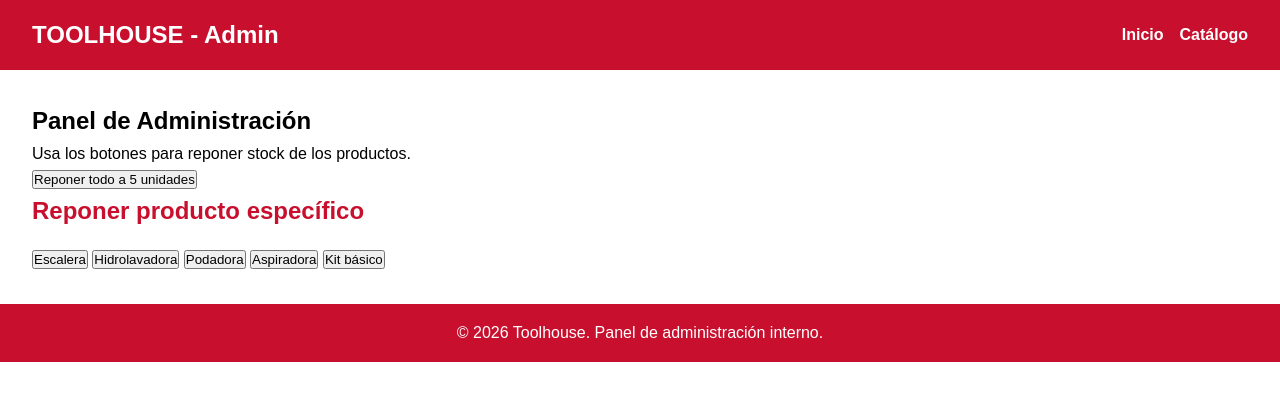
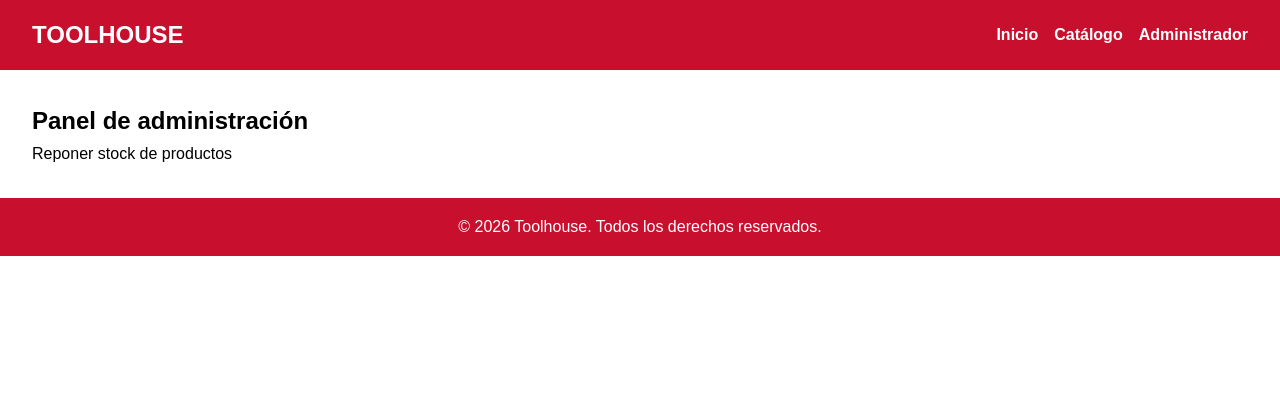
Before and after one commit to thotbcs-rat/toolhouse-web-, a plain HTML site: page admin.html in a window 1280 px wide. Drawn offline with Linux system fonts and the light colour scheme.

Commit message:
Update admin.html

```diff
--- a/admin.html
+++ b/admin.html
@@ -3,50 +3,35 @@
 <head>
   <meta charset="UTF-8">
   <meta name="viewport" content="width=device-width, initial-scale=1.0">
-  <title>Toolhouse - Panel de Administración</title>
+  <title>Toolhouse - Administrador</title>
   <link rel="stylesheet" href="css/style.css">
 </head>
 <body>
 
-  <!-- Header -->
   <header>
-    <div class="logo">TOOLHOUSE - Admin</div>
+    <div class="logo">TOOLHOUSE</div>
     <nav>
       <ul>
         <li><a href="index.html">Inicio</a></li>
         <li><a href="catalogo.html">Catálogo</a></li>
+        <li><a href="admin.html">Administrador</a></li>
       </ul>
     </nav>
   </header>
 
-  <!-- Panel de administración -->
   <main>
     <section class="admin-panel">
-      <h1>Panel de Administración</h1>
-      <p>Usa los botones para reponer stock de los productos.</p>
+      <h1>Panel de administración</h1>
+      <p>Reponer stock de productos</p>
 
-      <!-- Botón para reponer todo -->
-      <button id="reponer-todo" class="btn">Reponer todo a 5 unidades</button>
-
-      <!-- Lista de productos individuales -->
-      <div class="productos-admin">
-        <h2>Reponer producto específico</h2>
-        <button class="btn" data-producto="Escalera">Escalera</button>
-        <button class="btn" data-producto="Hidrolavadora">Hidrolavadora</button>
-        <button class="btn" data-producto="Podadora">Podadora</button>
-        <button class="btn" data-producto="Aspiradora">Aspiradora</button>
-        <button class="btn" data-producto="Kit de herramientas básicas">Kit básico</button>
-        <!-- Agrega más botones según catálogo -->
-      </div>
+      <div id="admin-productos"></div>
     </section>
   </main>
 
-  <!-- Footer -->
   <footer>
-    <p>&copy; 2026 Toolhouse. Panel de administración interno.</p>
+    <p>&copy; 2026 Toolhouse. Todos los derechos reservados.</p>
   </footer>
 
-  <!-- Script -->
   <script src="js/admin.js"></script>
 </body>
 </html>
```
